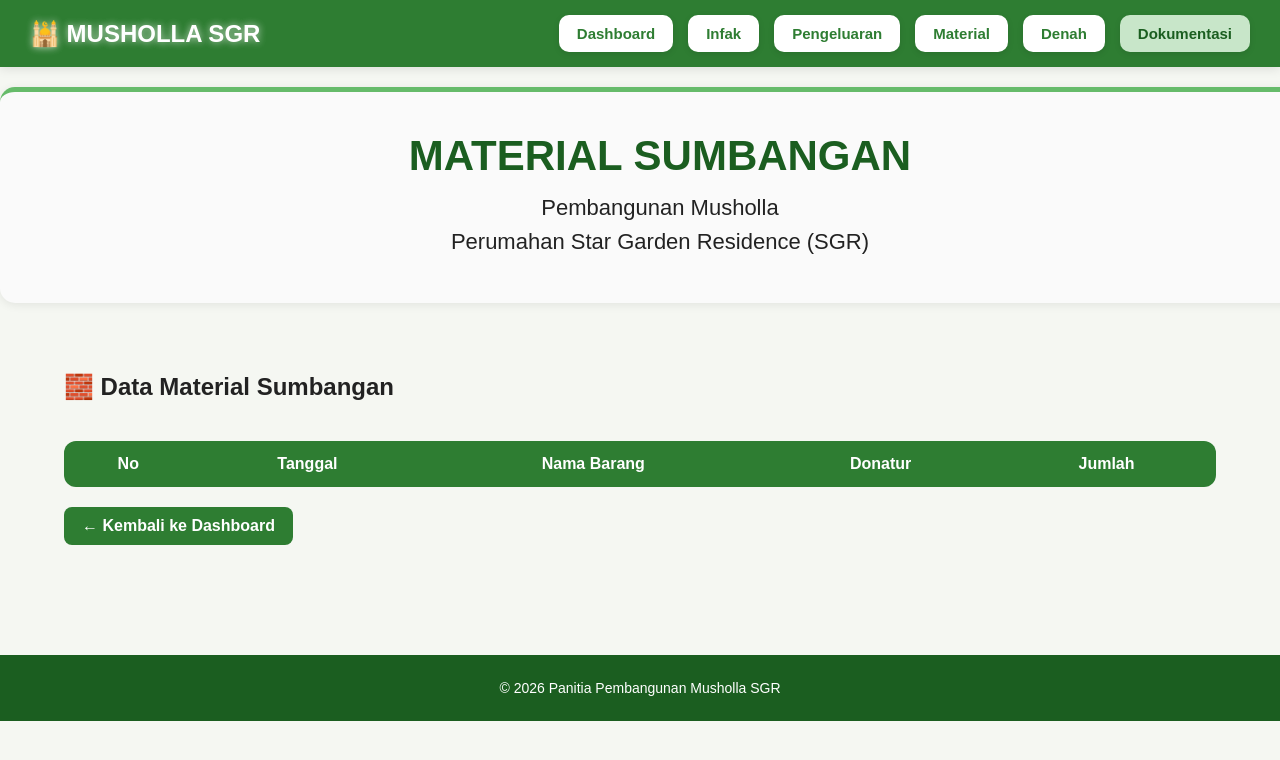
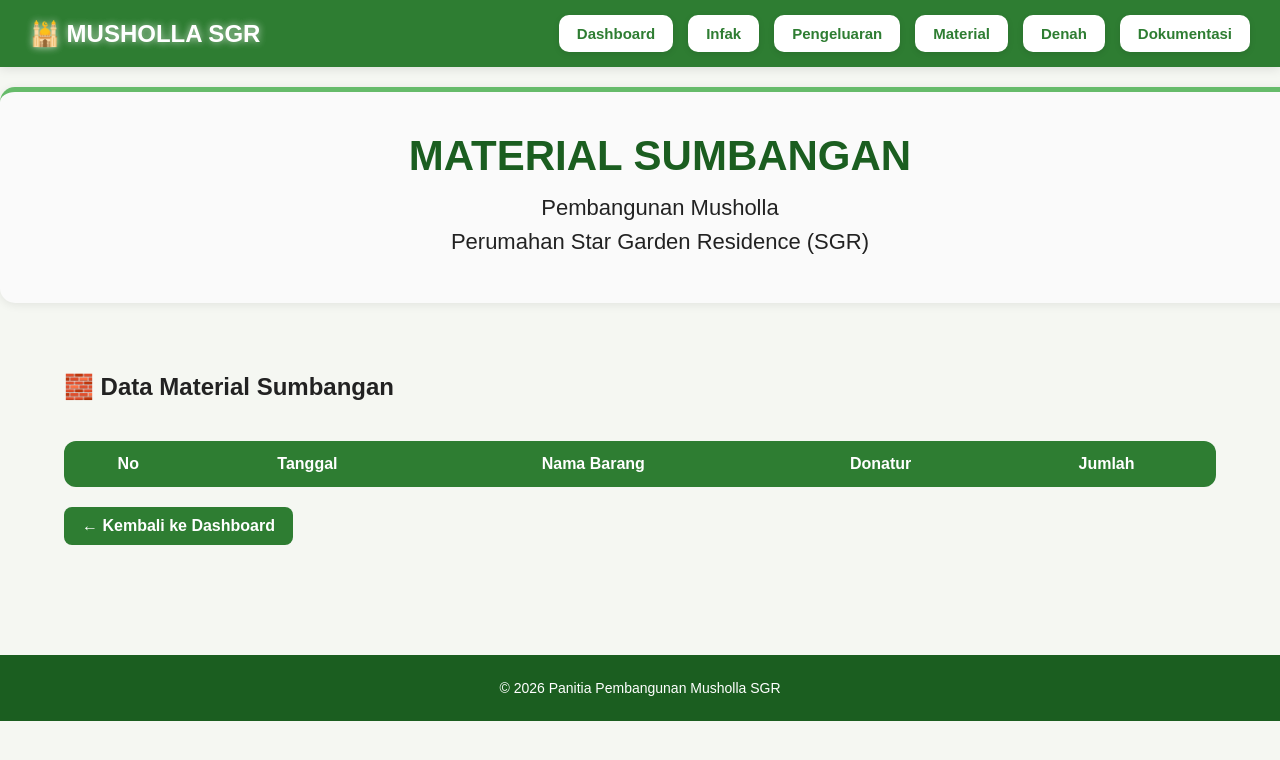
Before and after one commit to Amindoant/infak-sgr, a plain HTML site: page material.html in a window 1280 px wide. Shown: the top 760 px of the page. Drawn offline with Linux system fonts and the light colour scheme; no server answers.

Commit message:
Fix HTML formatting issues in material.html

```diff
--- a/material.html
+++ b/material.html
@@ -25,7 +25,7 @@
     <a href="pengeluaran.html">Pengeluaran</a>
     <a href="material.html">Material</a>
     <a href="dokumen.html">Denah</a>
-    <a href="dokumentasi.html"" class="active">Dokumentasi</a>
+    <a href="dokumentasi.html">Dokumentasi</a>
   </div>
 
 </nav>
```
